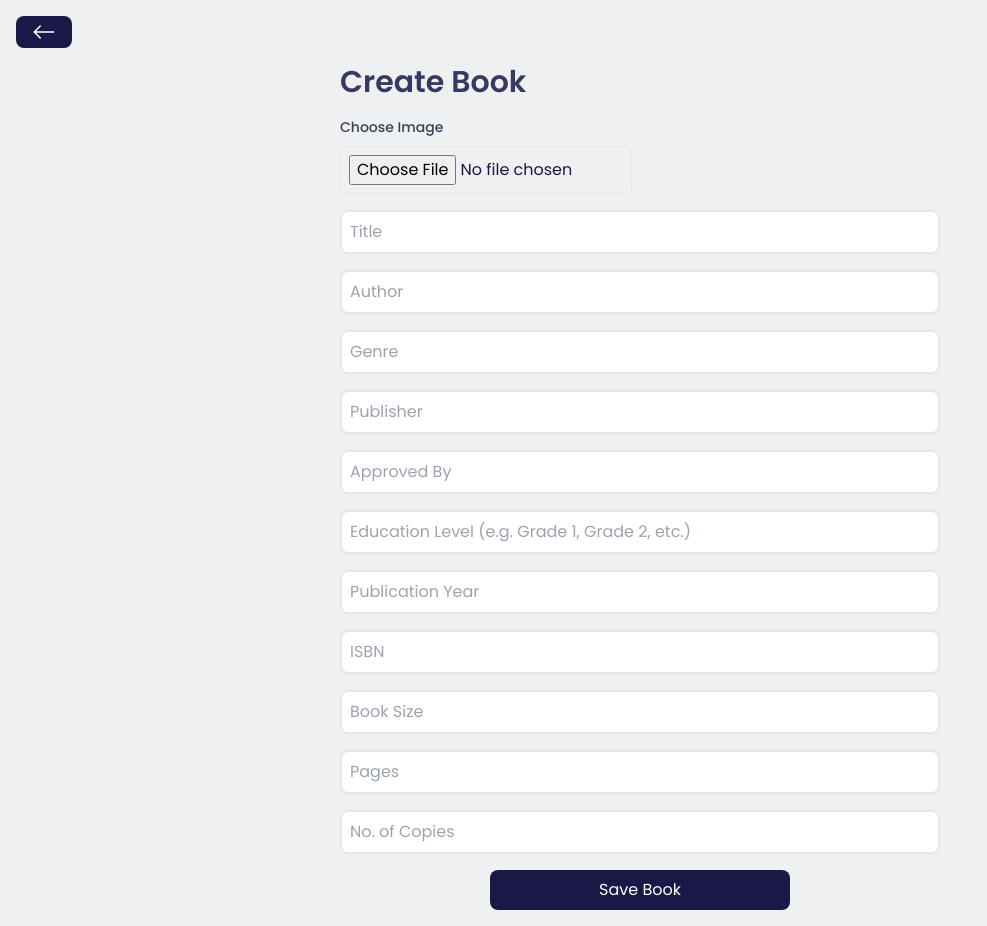
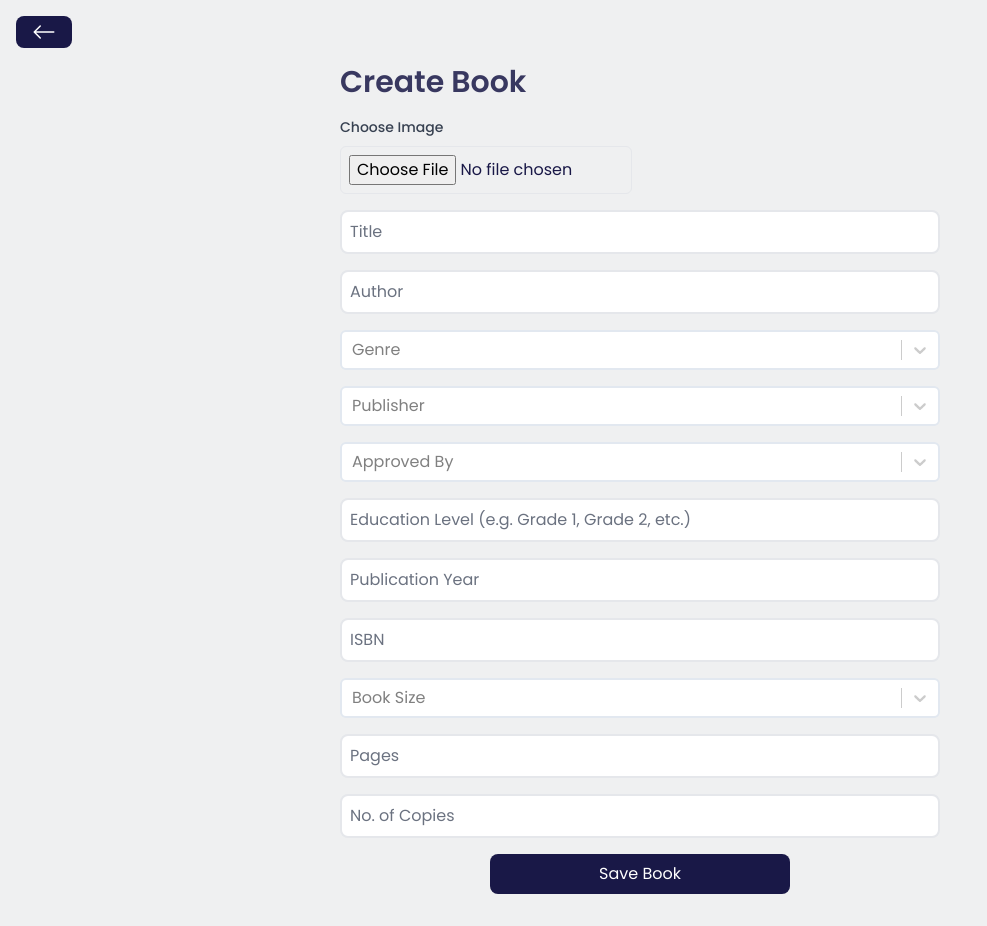
Before and after one commit to arexonmortel/ggc-bookstore-inventory, a React (Vite) app in the folder frontend/: page /books/create in a window 1280 px wide. Shown: the whole page, without its empty margins (0-987 px from the left). Built offline with nearby package versions, Linux system fonts and the light colour scheme.

Commit message:
"Added react-toastify library and implemented toast notifications for create and delete book functionality, updated create book form with react-select components and ISBN formatting, and refactored delete book page to display toast notification on success."

```diff
--- a/frontend/package.json
+++ b/frontend/package.json
@@ -17,7 +17,8 @@
     "react-icons": "^5.0.1",
     "react-router-dom": "^6.22.0",
     "react-select": "^5.8.0",
-    "react-spinners": "^0.13.8"
+    "react-spinners": "^0.13.8",
+    "react-toastify": "^10.0.5"
   },
   "devDependencies": {
     "@types/react": "^18.2.55",
--- a/frontend/src/pages/createBook.jsx
+++ b/frontend/src/pages/createBook.jsx
@@ -1,8 +1,11 @@
-import React, { useState } from 'react';
+import { useState } from 'react';
 import BackButton from '../components/home/BackButton';
 import Spinner from '../components/spinner';
 import axios from 'axios';
 import { useNavigate } from 'react-router-dom';
+import Select from 'react-select'
+import { toast, ToastContainer } from 'react-toastify';
+import 'react-toastify/dist/ReactToastify.css';
 
 function createBook() {
   const [title, setTitle] = useState('');
@@ -25,7 +28,12 @@ function createBook() {
 
   const handleImageChange = (e) => {
     const file = e.target.files[0];
+    if (file && file.type.startsWith('image/')) {
       setImage(file);
+    } else {
+      toast.error('Please select a valid image file.');
+      e.target.value = null; // Clear the input
+    }
     console.log(file);
 
     // Display image preview
@@ -66,13 +74,110 @@ function createBook() {
         }
       );
 
+      setTitle('')
+      setAuthor('')
+      setGenre('')
+      setPublisher('')
+      setApprovedBy('')
+      setEduLevel('')
+      setAvailability('')
+      setPubYear('')
+      setIsbn('')
+      setBookSize('')
+      setPages('')
+      setImage(null)
+      setImagePreview(null)
+
       setLoading(false);
-      navigate('/');
+      toast.success('Book created successfully!', {
+        onClose: () => navigate('/')
+      });
     } catch (error) {
       console.error('Error creating book:', error);
       setLoading(false);
-      setErrorMessage('Error creating book. Please try again.');
+      setErrorMessage('Error creating book. All fields are required.');
+      toast.error('Error creating book. All fields are required.');
     }
+  };
+
+  const handlePubYearChange = (e) => {
+    const currentYear = new Date().getFullYear();
+    let value = e.target.value;
+
+    // Ensure the entered year is not greater than the current year
+    if (value > currentYear) {
+      value = currentYear;
+    }
+
+    setPubYear(value);
+  };
+
+  const optionsPublisher = [
+    { value: 'Merryland', label: 'Merryland' },
+    { value: 'Jedigar', label: 'Jedigar' },
+    { value: 'B2g2', label: 'B2g2' },
+  ];
+  const optionsApproved = [
+    { value: 'DepEd', label: 'DepEd' },
+    { value: 'For Approval', label: 'For Approval' },
+  ];
+  const optionsBookSize = [
+    { value: '7" x 10"', label: 'Small - 7" x 10' },
+    { value: '12" x 18"', label: 'Big - 12" x 18' },
+  ];
+  const optionsGenre = [
+    { value: 'Storybook', label: 'Storybook' },
+    { value: 'Science Modules', label: 'Science Modules' },
+    { value: 'Workbook', label: 'Workbook' },
+    { value: 'Math Modules', label: 'Math Modules' },
+    { value: 'Pre Elementary', label: 'Pre Elementary' },
+  ];
+
+  const customStyles = {
+    control: (provided, state) => ({
+      ...provided,
+      border: '2px solid #e2e8f0',
+      borderRadius: '0.375rem',
+      text: 'rgb(107 114 128 / var(--tw-placeholder-opacity))',
+      boxShadow: state.isFocused ? '0 0 0 1px rgba(25, 24, 71, 0.2)' : 'none',
+      '&:hover': {
+        borderColor: 'rgba(25, 24, 71, 0.2)',
+      },
+    }),
+    option: (provided, state) => ({
+      ...provided,
+      backgroundColor: state.isSelected ? '#191847' : 'white',
+      color: state.isSelected ? 'white' : '#4a5568',
+      '&:hover': {
+        backgroundColor: 'rgba(25, 24, 71, 0.2)',
+        color: '#191847',
+      },
+    }),
+  };
+
+  const handleIsbnChange = (e) => {
+    const { value } = e.target;
+    const formattedValue = formatIsbn(value);
+    setIsbn(formattedValue);
+  };
+
+  const formatIsbn = (value) => {
+    // Remove all non-digit characters
+    const digitsOnly = value.replace(/\D/g, '');
+
+    // Limit the input to 13 digits
+    const limitedDigits = digitsOnly.substring(0, 13);
+
+    // Insert dashes at the correct positions
+    let formattedValue = '';
+    for (let i = 0; i < limitedDigits.length; i++) {
+      if (i === 3 || i === 6 || i === 9 || i === 12) {
+        formattedValue += '-';
+      }
+      formattedValue += limitedDigits[i];
+    }
+
+    return formattedValue;
   };
 
   return (
@@ -113,7 +218,7 @@ function createBook() {
               placeholder="Title"
               value={title}
               onChange={(e) => setTitle(e.target.value)}
-              className="p-2 border-2 border-gray-200 rounded-lg "
+              className="p-2 border-2 border-gray-200 rounded-lg placeholder-gray-500 focus:outline-none focus:shadow-outline focus:border-gray-300"
               required
             />
             <input
@@ -121,47 +226,44 @@ function createBook() {
               placeholder="Author"
               value={author}
               onChange={(e) => setAuthor(e.target.value)}
-              className="p-2 border-2 border-gray-200 rounded-lg "
+              className="p-2 border-2 border-gray-200 rounded-lg placeholder-gray-500 focus:outline-none focus:shadow-outline focus:border-gray-300"
               required
             />
-            <input
-              type="text"
+          <Select
+          className="rounded-lg outline-none"
+          options={optionsGenre}
+          onChange= {(e) => {setGenre(e.value)}}
+          styles={customStyles}
           placeholder="Genre"
-              value={genre}
-              onChange={(e) => setGenre(e.target.value)}
-              className="p-2 border-2 border-gray-200 rounded-lg "
-              required
         />
-            <input
-              type="text"
+        <Select
+          className="rounded-lg outline-none"
+          options={optionsPublisher}
+          onChange= {(e) => {setPublisher(e.value)}}
+          styles={customStyles}
           placeholder="Publisher"
-              value={publisher}
-              onChange={(e) => setPublisher(e.target.value)}
-              className="p-2 border-2 border-gray-200 rounded-lg "
-              required
         />
-            <input
-              type="text"
+        <Select
+          className="rounded-lg outline-none"
+          options={optionsApproved}
+          onChange= {(e) => {setApprovedBy(e.value)}}
+          styles={customStyles}
           placeholder="Approved By"
-              value={approvedBy}
-              onChange={(e) => setApprovedBy(e.target.value)}
-              className="p-2 border-2 border-gray-200 rounded-lg "
-              required
         />
             <input
               type="text"
               placeholder="Education Level (e.g. Grade 1, Grade 2, etc.)"
               value={eduLevel}
               onChange={(e) => setEduLevel(e.target.value)}
-              className="p-2 border-2 border-gray-200 rounded-lg "
+              className="p-2 border-2 border-gray-200 rounded-lg placeholder-gray-500 focus:outline-none focus:shadow-outline focus:border-gray-300"
               required
             />
             <input
               type="number"
               placeholder="Publication Year"
               value={pubYear}
-              onChange={(e) => setPubYear(e.target.value)}
-              className="p-2 border-2 border-gray-200 rounded-lg "
+              onChange={handlePubYearChange}
+              className="p-2 border-2 border-gray-200 rounded-lg placeholder-gray-500 focus:outline-none focus:shadow-outline focus:border-gray-300"
               required
               min="1900" // Adjust the minimum year as needed
               max={new Date().getFullYear()} // Set the maximum year to the current year
@@ -170,32 +272,33 @@ function createBook() {
       type="text"
       placeholder="ISBN"
       value={isbn}
-              onChange={(e) => setIsbn(e.target.value)}
-              className="p-2 border-2 border-gray-200 rounded-lg "
+      onChange={handleIsbnChange}
+      className="p-2 border-2 border-gray-200 rounded-lg placeholder-gray-500 focus:outline-none focus:shadow-outline focus:border-gray-300"
       required
     />
-            <input
-              type="text"
+        <Select
+          className="rounded-lg outline-none"
+          options={optionsBookSize}
+          onChange= {(e) => {setBookSize(e.value)}}
+          styles={customStyles}
           placeholder="Book Size"
-              value={bookSize}
-              onChange={(e) => setBookSize(e.target.value)}
-              className="p-2 border-2 border-gray-200 rounded-lg "
-              required
         />
             <input
               type="number"
               placeholder="Pages"
               value={pages}
+              min={1}
               onChange={(e) => setPages(e.target.value)}
-              className="p-2 border-2 border-gray-200 rounded-lg "
+              className="p-2 border-2 border-gray-200 rounded-lg placeholder-gray-500 focus:outline-none focus:shadow-outline focus:border-gray-300"
               required
             />
             <input
               type="number"
               placeholder="No. of Copies"
               value={availability}
+              min={0}
               onChange={(e) => setAvailability(e.target.value)}
-              className="p-2 border-2 border-gray-200 rounded-lg "
+              className="p-2 border-2 border-gray-200 rounded-lg placeholder-gray-500 focus:outline-none focus:shadow-outline focus:border-gray-300"
               required
             />
             <button
@@ -208,6 +311,8 @@ function createBook() {
               <p className="text-red-400 text-sm">{errorMessage}</p>
             )}
           </div>
+      <ToastContainer
+      autoClose={3000} />
         </div>
       )}
     </div>
--- a/frontend/src/pages/deleteBook.jsx
+++ b/frontend/src/pages/deleteBook.jsx
@@ -2,32 +2,50 @@ import React, {useState, useEffect} from 'react';
 import Spinner from '../components/spinner'
 import axios from 'axios'
 import { useNavigate, useParams } from 'react-router-dom'
+import { toast, ToastContainer } from 'react-toastify';
+import 'react-toastify/dist/ReactToastify.css';
 
 function deleteBook() {
   const navigate = useNavigate()
   const { id } = useParams()
   const [loading, setLoading] = useState(false)
   const [book, setBook] = useState({})
+  const [successDelete, setSuccessDelete] = useState(false)
 
-  const handleDeleteBook = ()=>{
+  const handleDeleteBook = () => {
     setLoading(true);
     axios.delete(`http://localhost:5555/books/${id}`)
-    .then((res)=>{
-      setLoading(false)
-      navigate('/')
+      .then((res) => {
+        setLoading(false);
+        showToast();
+        setSuccessDelete(true)
       })
-  }
+      .catch((error) => {
+        setLoading(false);
+        toast.error('Error deleting book. Please try again.');
+      });
+  };
+
+  const showToast = () => {
+    toast.success('Book deleted successfully!', {
+      onClose: () => navigate('/')
+    });
+  };
 
   const handleCancel = ()=>{
     navigate('/');
   }
   return (
 <div className='p-4'>
-      {loading && <Spinner />}
+  {loading ? (
+    <Spinner />
+  ) : successDelete ? (
+    <ToastContainer autoClose = {2000} />
+  ) : (
     <div className='w-[400px] rounded-xl mx-auto p-6 bg-white shadow-md'>
       <h1 className='text-3xl font-semibold mb-3 opacity-85'>Delete Book</h1>
       <div className='flex flex-col gap-y-4'>
-          <p >Are you sure you want to delete this book?</p>
+        <p>Are you sure you want to delete this book?</p>
         <div className='flex justify-between'>
           <button
             onClick={handleDeleteBook}
@@ -37,14 +55,16 @@ function deleteBook() {
           </button>
           <button
             onClick={handleCancel}
-              className='bg-primary-txt opacity-75 text-white  px-4 py-2 rounded-lg transition-all duration-300 ease-in-out hover:bg-white hover:text-primary-txt hover:ring-inset hover:ring-1 hover:ring-gray-500'
+            className='bg-primary-txt opacity-75 text-white px-4 py-2 rounded-lg transition-all duration-300 ease-in-out hover:bg-white hover:text-primary-txt hover:ring-inset hover:ring-1 hover:ring-gray-500'
           >
             Cancel
           </button>
         </div>
       </div>
     </div>
+  )}
 </div>
+
   )
 }
 
```
Also changed, not shown: 1 other file (tests, documents, lock files or other folders). Lines whose indentation alone changed are shown as unchanged.
